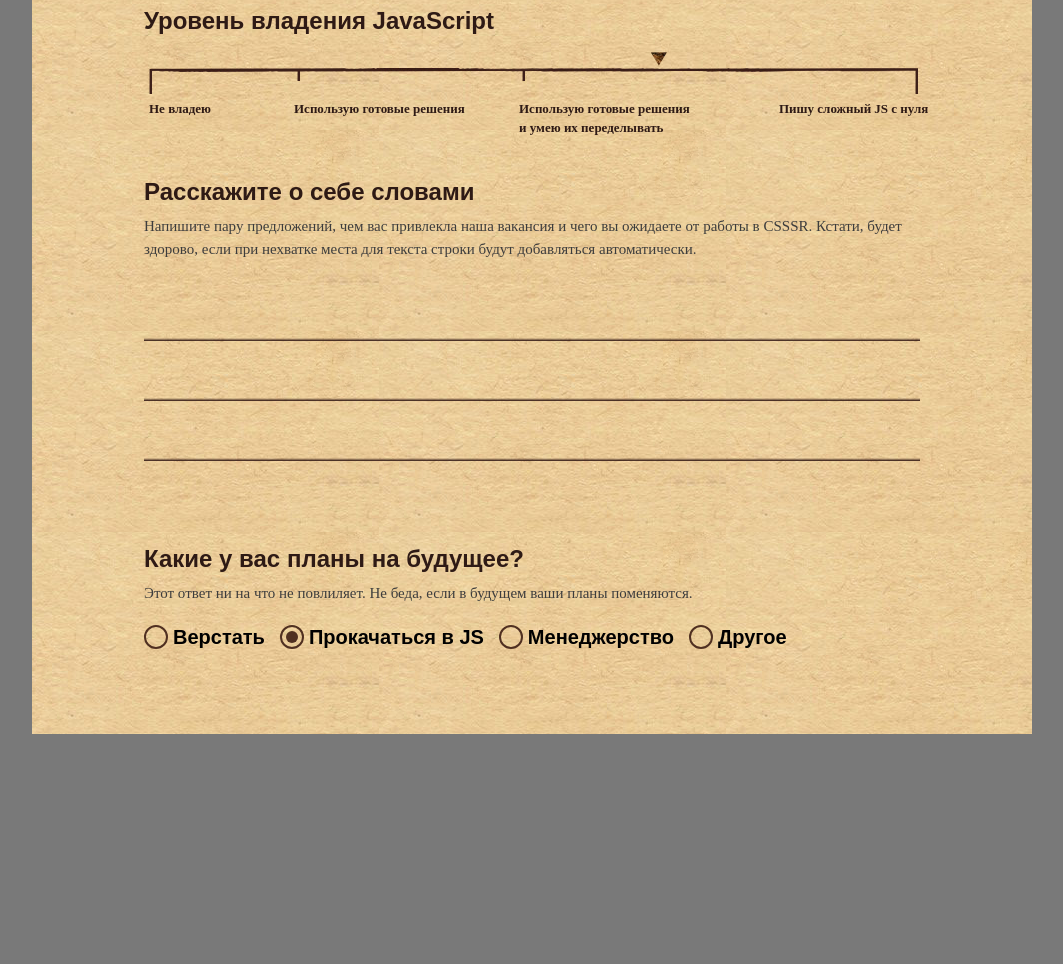
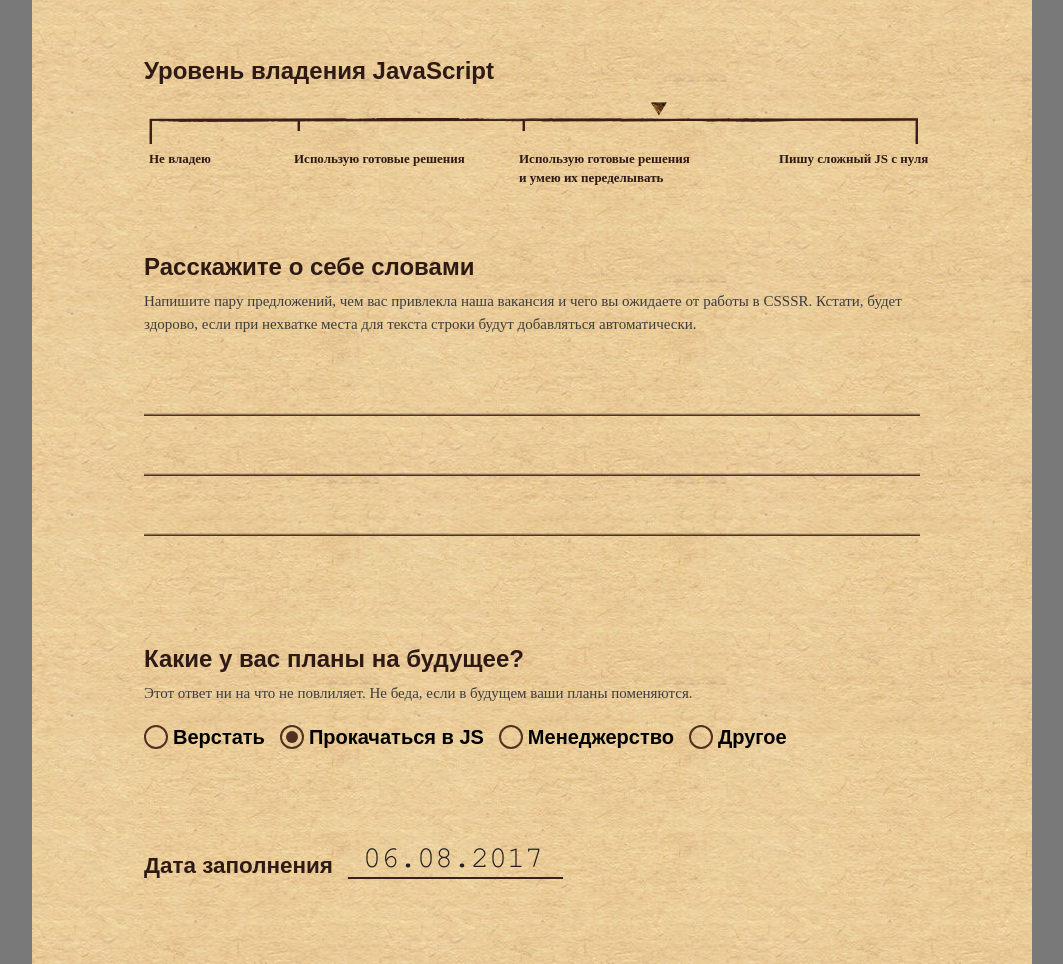
Before and after one commit to Akh-rman/Test-IO-Group, a website: page app/index.html in a window 1280 px wide. Shown: the part 1066-2030 px from the top of the page, without its empty margins (108-1171 px from the left). Before the commit the page ends 1800 px from the top, so only its background shows below. Drawn offline with Linux system fonts and the light colour scheme.

Commit message:
Добавил исправления для фона. Добавил исправления для фона тега body сменив margin на padding. Добавил поле ввода с датой заполнения.

```diff
--- a/app/index.html
+++ b/app/index.html
@@ -157,6 +157,13 @@
                     </label>
                 </div><!--- End .form-group --->
             </div><!--- End .form-block --->
+
+            <div class = "form-block">
+                <div class = "form-group">
+                    <label class = "text-label text__brown" for = "name">Дата заполнения</label>
+                    <input class = "text-line text-line__reset" type = "text" id = "name" name = "name" value = "06.08.2017" required>
+                </div><!--- End .form-group --->
+            </div><!--- End .form-block --->
         </div><!--- End .form --->
     </div><!--- End .main-content --->
 
--- a/app/styles/style.css
+++ b/app/styles/style.css
@@ -24,7 +24,7 @@ html {
 }
 
 body {
-    margin: 0 auto 0 auto;
+    margin: 0 auto -10px auto;
     width: 1000px;
     min-height: 1800px;
     background: url('../images/background.png');
@@ -82,12 +82,12 @@ body {
 }
 
 .form-block {
-    margin-bottom: 60px;
+    padding-bottom: 60px;
 }
 
 .form-group {
     display: flex;
-    margin-bottom: 25px;
+    padding-bottom: 25px;
     position: relative;
 }
 
@@ -121,6 +121,12 @@ body {
     border-bottom: 2px solid #38211a;
     margin-left: 15px;
     padding-left: 15px;
+    outline: none;
+}
+
+.text-line__reset {
+    flex: none;
+    width: 215px;
 }
 
 .text__brown {
```
